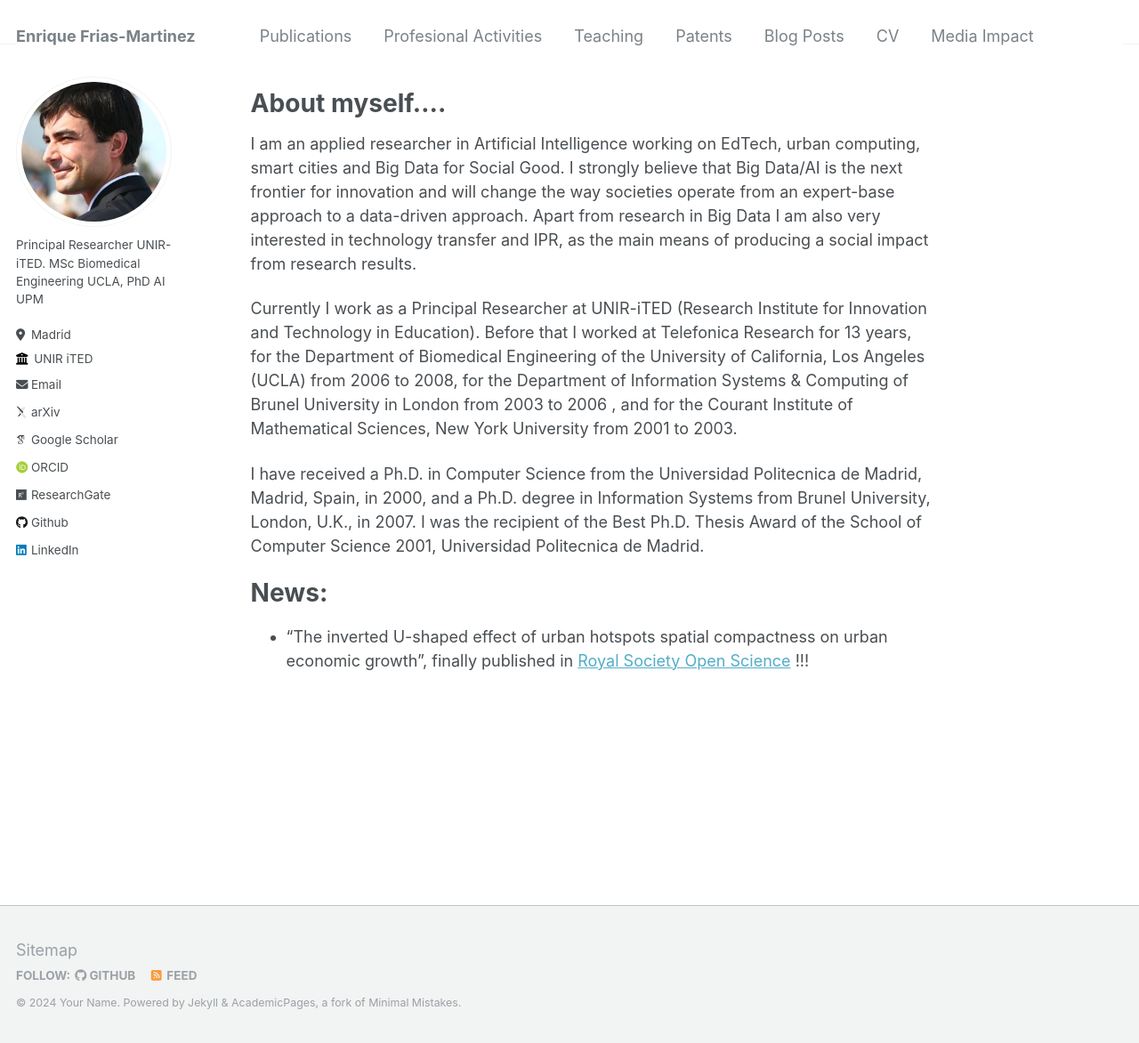
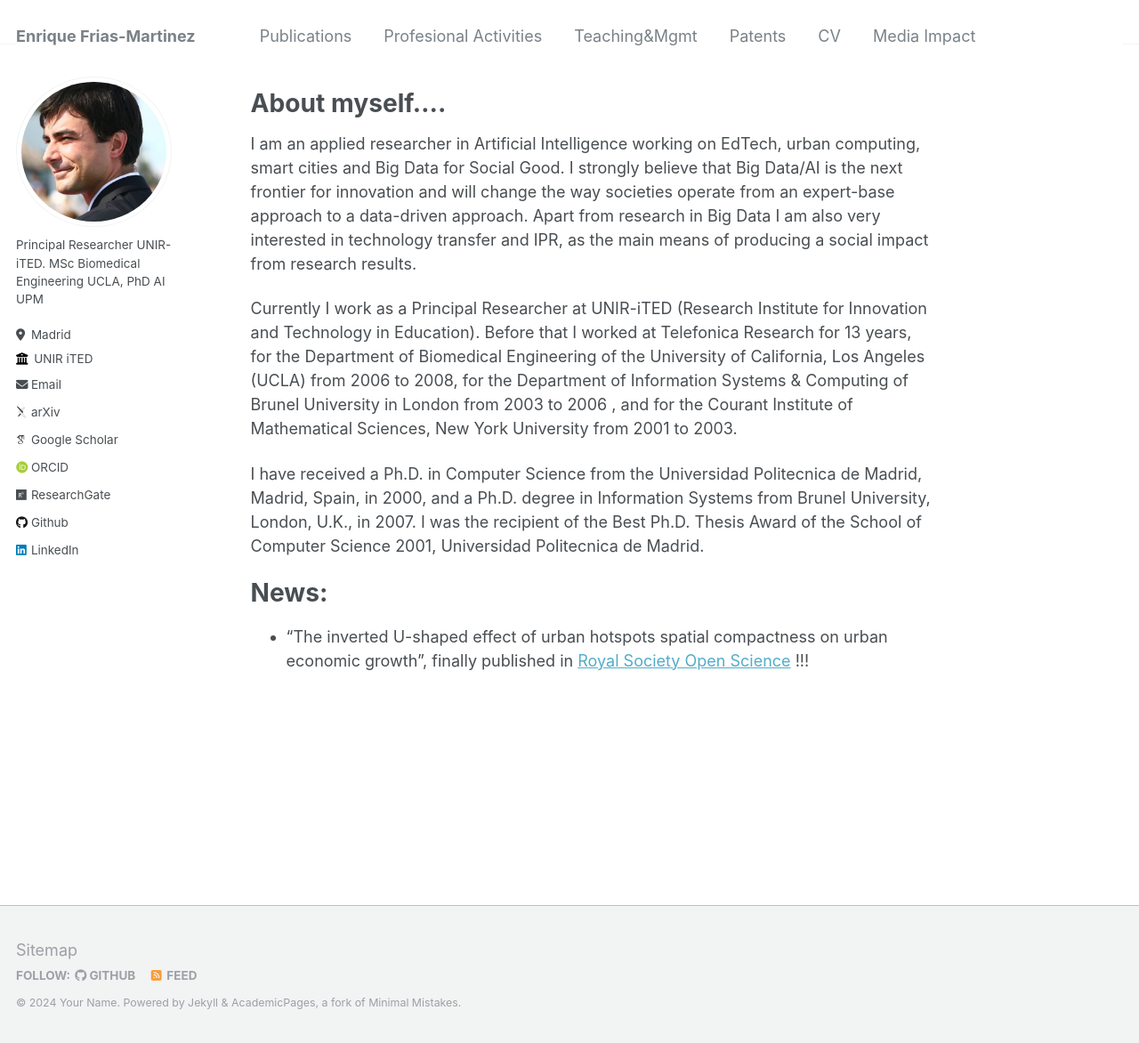
Before and after one commit to ENriqueFRiasM/enriquefriasm.github.io, a Jekyll site: the page built from _pages/about.md, in a window 1280 px wide and 1172 px high. Shown: the whole window at 89% size. Built offline with Jekyll 4.4.1, drawn with Linux system fonts in a browser that asks for light colours; some web fonts are replaced.

Commit message:
Update navigation.yml

```diff
--- a/_data/navigation.yml
+++ b/_data/navigation.yml
@@ -6,14 +6,14 @@ main:
   - title: "Profesional Activities"
     url: /talks/
 
-  - title: "Teaching"
+  - title: "Teaching&Mgmt"
     url: /teaching/
 
   - title: "Patents"
     url: /portfolio/
 
-  - title: "Blog Posts"
-    url: /year-archive/
+  #- title: "Blog Posts"
+  #  url: /year-archive/
 
   - title: "CV"
     url: /cv/
```
